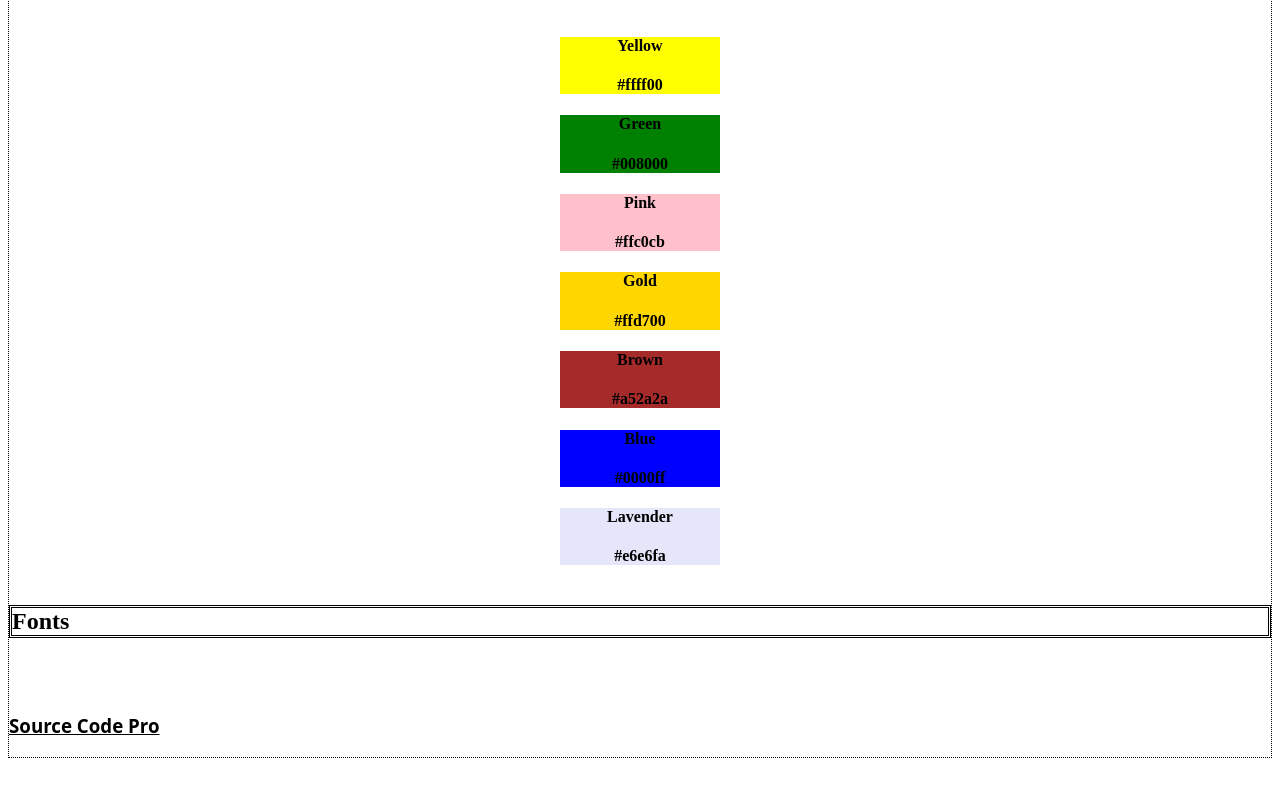
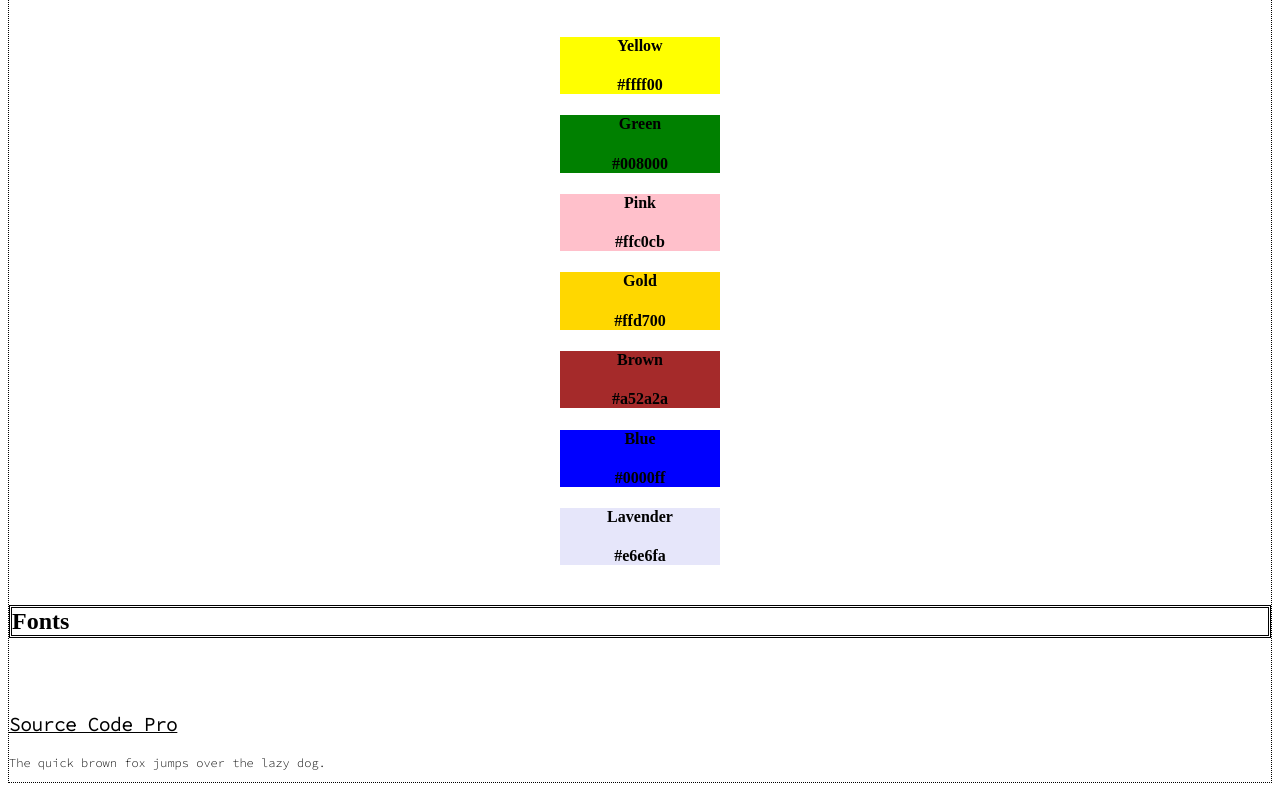
Before and after one commit to Velma-R/web-design, a plain HTML site: page index.html in a window 1280 px wide. Shown: the part 125-916 px from the top of the page. Before the commit the page ends 891 px from the top, so only its background shows below. Drawn offline with Linux system fonts and the light colour scheme.

Commit message:
isert font-weights and font family

```diff
--- a/Resources/CSS/style.css
+++ b/Resources/CSS/style.css
@@ -53,8 +53,13 @@ h4{
     background-color: #e6e6fa;
 }
 h3{
-    font-family: 'Open Sans', sans-serif;
+    font-family: 'Source Code Pro', monospace;
     text-decoration: underline;
 
 
 }
+#Extra-light{
+    font-family:'Source Code Pro', monospace;
+    font-weight: 200;
+    font-size: 12px;
+}
--- a/index.html
+++ b/index.html
@@ -5,6 +5,9 @@
     <meta http-equiv="X-UA-Compatible" content="IE=edge">
     <meta name="viewport" content="width=device-width, initial-scale=1.0">
     <link rel="stylesheet" href="Resources/CSS/style.css">
+    <link href="https://fonts.googleapis.com/css2?family=Source+Code+Pro:wght@300&display=swap" rel="stylesheet">
+
+
     <title>website-design-system</title>
 </head>
 <body>
@@ -45,6 +48,12 @@
     <h2>Fonts</h2>
     <br>
     <br>
-    <h3>Source Code Pro</h3>
+    <div class="font-container">
+
+        <h3>Source Code Pro</h3>
+    <p class="#" id="Extra-light" >The quick brown fox jumps over the lazy dog.</p>
+
+    </div>
+
 </body>
 </html>
```
